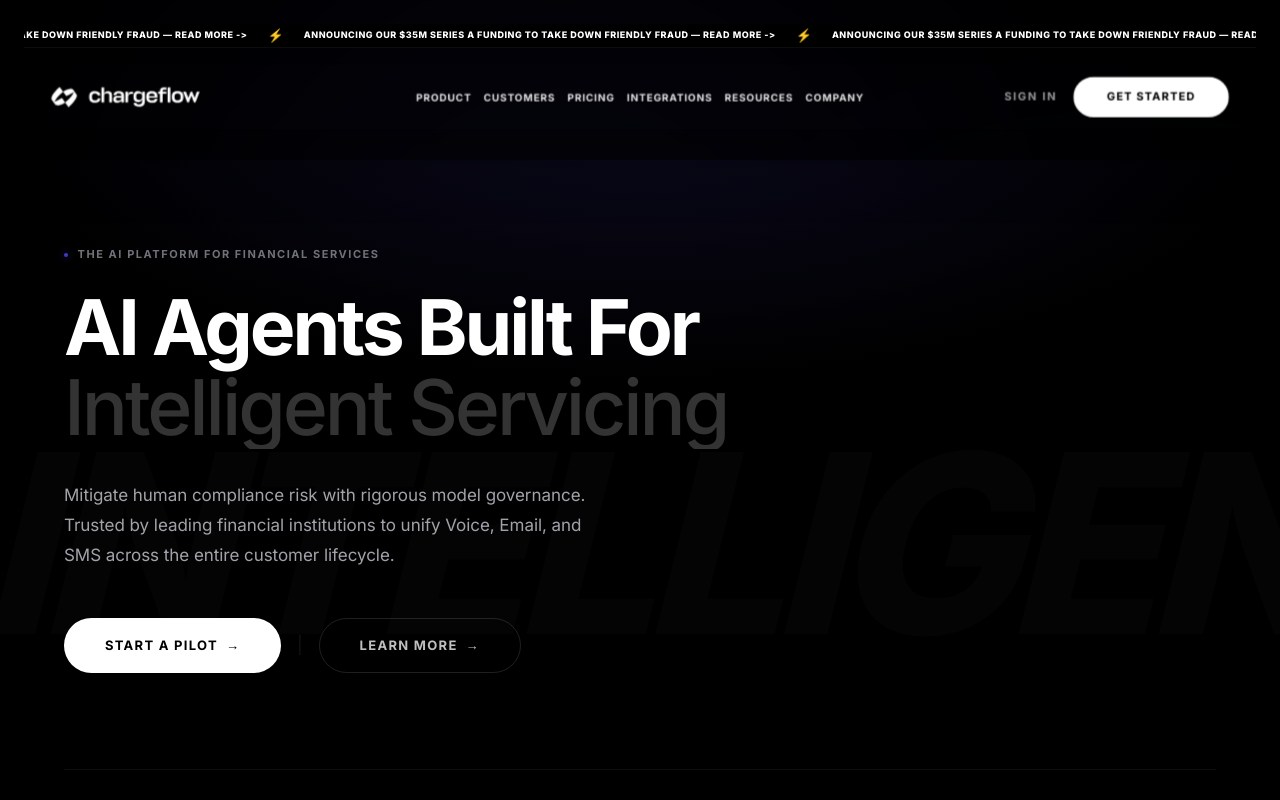
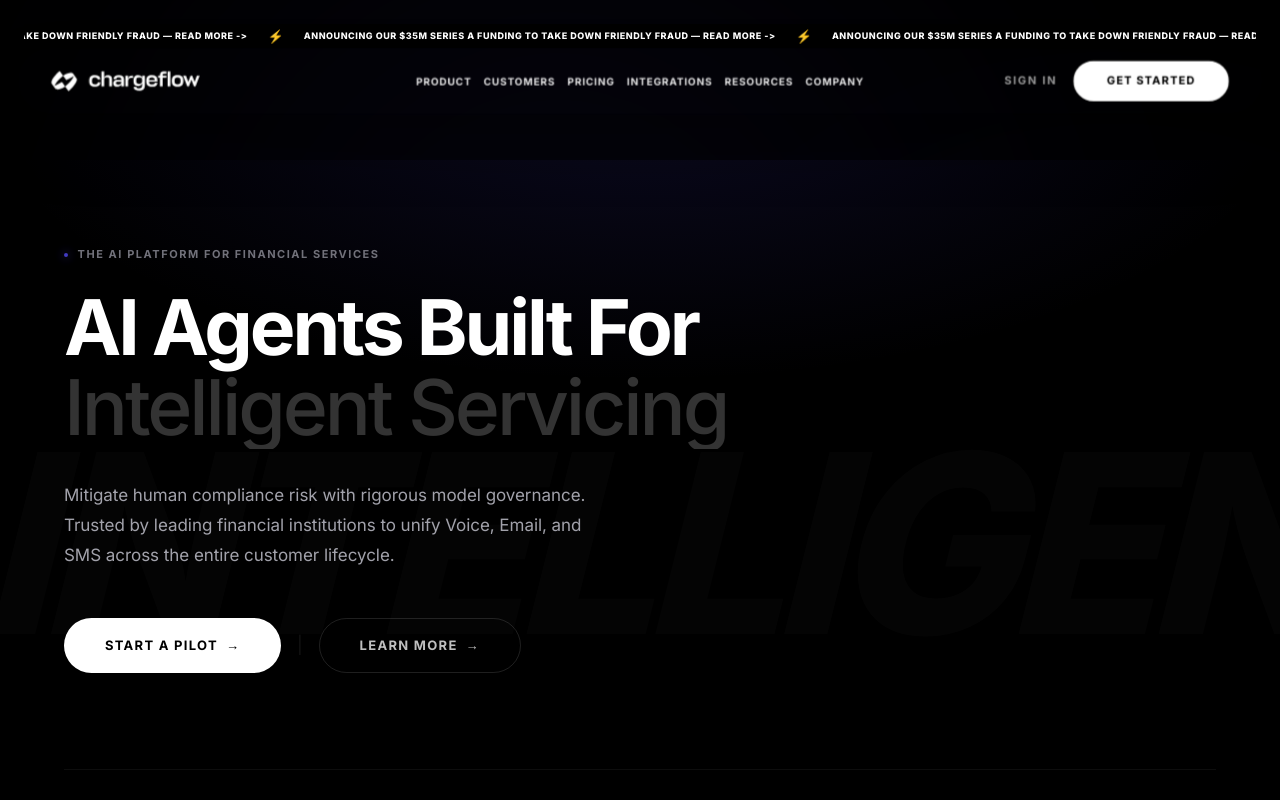
Before and after one commit to Sabbir-dev07/omnistra-frontend-assessment, a React (Vite) app: page / in a window 1280 px wide. Shown: the top 800 px of the page. Built offline with nearby package versions, Linux system fonts and the light colour scheme.

Commit message:
fix: eliminate gap between announcement bar and navbar

```diff
--- a/src/components/Navbar/AnnouncementBar.jsx
+++ b/src/components/Navbar/AnnouncementBar.jsx
@@ -8,7 +8,7 @@
   const items = Array.from({ length: 10 }, (_, i) => i);
 
   return (
-    <div className="bg-black select-none border-b border-white/5" style={{ height: '24px', display: 'flex', alignItems: 'center', overflow: 'hidden' }}>
+    <div className="bg-black select-none" style={{ height: '24px', display: 'flex', alignItems: 'center', overflow: 'hidden' }}>
       <motion.div
         className="flex items-center gap-0"
         animate={{ x: ['0%', '-50%'] }}
--- a/src/components/Navbar/Navbar.jsx
+++ b/src/components/Navbar/Navbar.jsx
@@ -39,7 +39,7 @@
   return (
     <>
       <header className="fixed top-0 left-0 right-0 z-50 flex flex-col pointer-events-none px-4 lg:px-6 pt-4 lg:pt-6">
-        <div className="pointer-events-auto max-w-[1440px] mx-auto w-full mb-4">
+        <div className="pointer-events-auto max-w-[1440px] mx-auto w-full">
           <AnnouncementBar />
         </div>
 
```
